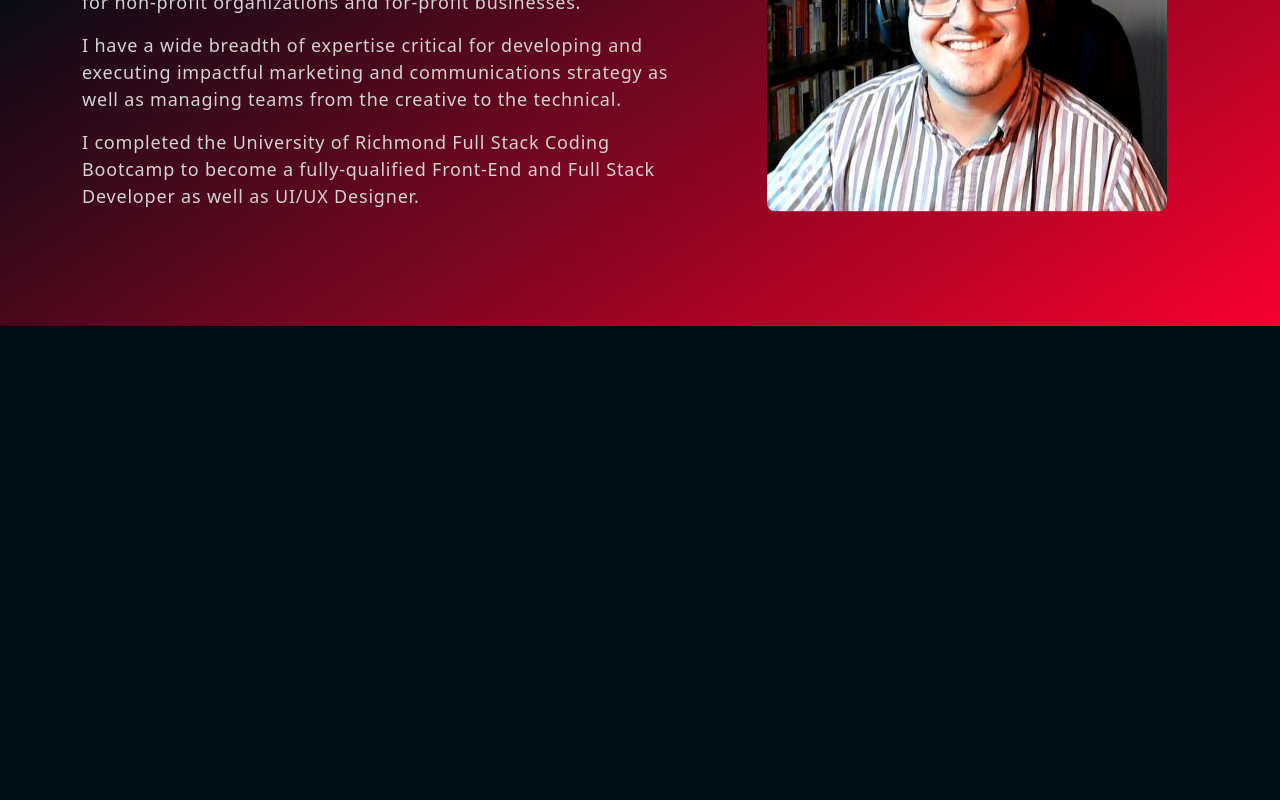
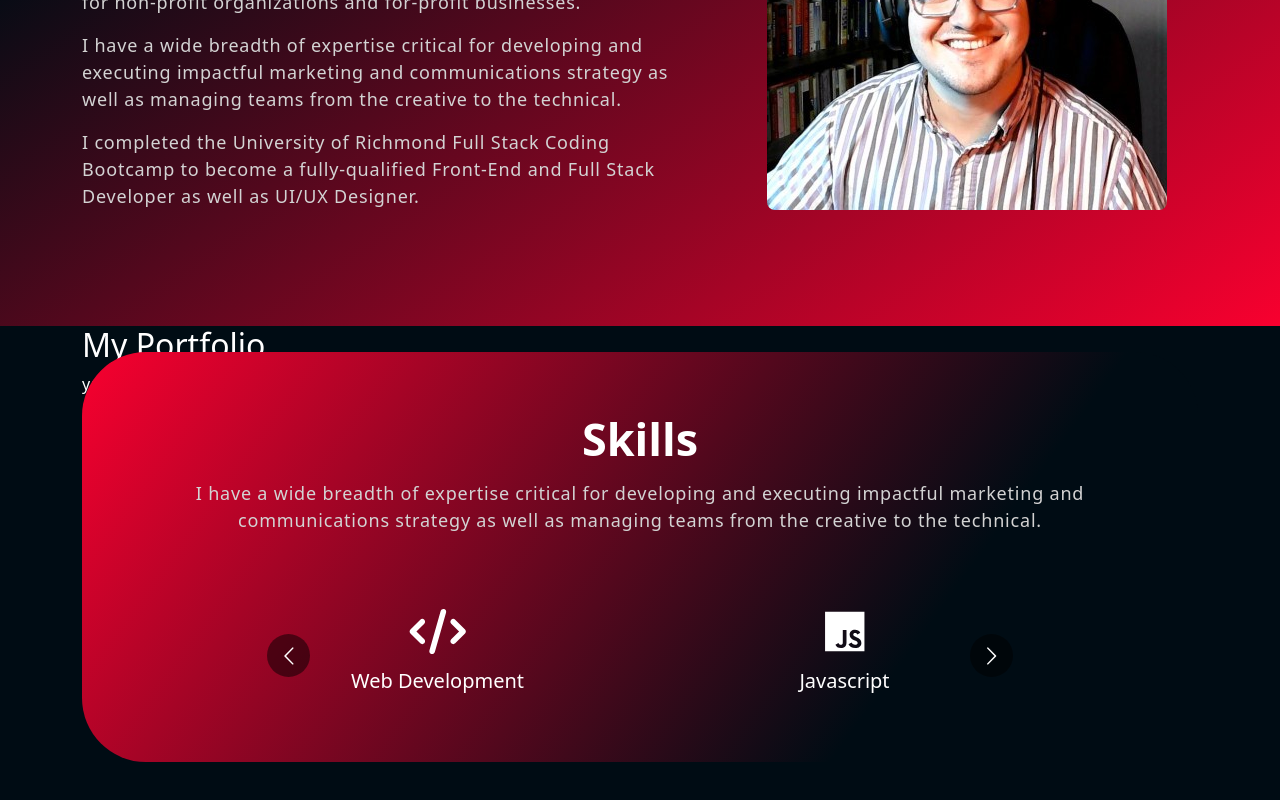
Before and after one commit to kurtmj93/react-portfolio, a React (Create React App) app: page / in a window 1280 px wide. Shown: the part 474-1274 px from the top of the page. Before the commit the page ends 800 px from the top, so only its background shows below. Built offline with nearby package versions, Linux system fonts and the light colour scheme.

Commit message:
add Portfolio and Resume/skills sections

```diff
--- a/package.json
+++ b/package.json
@@ -17,6 +17,7 @@
     "react-bootstrap": "^2.7.3",
     "react-dom": "^18.2.0",
     "react-loaders": "^3.0.1",
+    "react-multi-carousel": "^2.8.3",
     "react-router-dom": "^6.10.0",
     "react-scripts": "5.0.1",
     "web-vitals": "^2.1.4"
--- a/src/App.css
+++ b/src/App.css
@@ -197,3 +197,43 @@ nav.navbar .navbar-toggler[aria-expanded="true"] .navbar-toggler-icon {
         transform: translateY(-20px);
     }
 }
+
+/**** PORTFOLIO STYLING ****/
+
+
+
+/**** RESUME STYLING ****/
+
+.resume {
+  padding: 0 0 50px 0;
+  position: relative;
+  background-color: #000C14;
+}
+.skill-box {
+  background-image: linear-gradient(126deg, #f8002f 0%, #000c14 74%);
+  border-radius: 64px;
+  text-align: center;
+  padding: 60px 50px;
+  margin-top: -60px;
+}
+.resume h2 {
+	font-size: 45px;
+	font-weight: 700;
+}
+.resume p {
+    color: #D3D3D3;
+    font-size: 18px;
+    letter-spacing: 0.8px;
+    line-height: 1.5em;
+    margin: 14px 0 75px 0;
+}
+.skill-slider {
+  width: 80%;
+  margin: 0 auto;
+  position: relative;
+}
+.skill-slider .item svg {
+  width: 50%;
+  font-size: 45px;
+  margin: 0 auto 15px auto;
+}
--- a/src/App.js
+++ b/src/App.js
@@ -5,6 +5,8 @@ import 'bootstrap/dist/css/bootstrap.min.css';
 // components
 import { NavBar } from './components/NavBar';
 import { Banner } from './components/Banner';
+import { Portfolio } from './components/Portfolio';
+import { Resume } from './components/Resume';
 
 
 function App() {
@@ -12,6 +14,8 @@ function App() {
     <div className="App">
       <NavBar />
       <Banner />
+      <Portfolio />
+      <Resume />
     </div>
   );
 }
--- a/src/components/NavBar.js
+++ b/src/components/NavBar.js
@@ -5,10 +5,10 @@ import Navbar from 'react-bootstrap/Navbar';
 // import react functions
 import { useState, useEffect } from "react";
 
-// import FontAwesome Social Icons
+// import FontAwesome Icons
 import { FontAwesomeIcon } from '@fortawesome/react-fontawesome'
 import { faLinkedin, faGithub } from '@fortawesome/free-brands-svg-icons'
-import { faHouse, faEnvelope } from '@fortawesome/free-solid-svg-icons'
+import { faEnvelope } from '@fortawesome/free-solid-svg-icons'
 
 const linkedIn = <FontAwesomeIcon icon={faLinkedin} inverse />
 const gitHub = <FontAwesomeIcon icon={faGithub} inverse />
@@ -46,8 +46,8 @@ export const NavBar = () => {
                     <Nav className="me-auto">
                         <Nav.Link href="#about" className={activeLink === 'about' ? 'active navbar-link' : 'navbar-link'} onClick={() => onUpdateActiveLink('about')}>About Me</Nav.Link>
                         <Nav.Link href="#portfolio" className={activeLink === 'portfolio' ? 'active navbar-link' : 'navbar-link'} onClick={() => onUpdateActiveLink('portfolio')}>Portfolio</Nav.Link>
+                        <Nav.Link href="#resume" className={activeLink === 'resume' ? 'active navbar-link' : 'navbar-link'} onClick={() => onUpdateActiveLink('resume')}>Resume</Nav.Link>
                         <Nav.Link href="#contact" className={activeLink === 'contact' ? 'active navbar-link' : 'navbar-link'} onClick={() => onUpdateActiveLink('contact')}>Contact</Nav.Link>
-                        <Nav.Link href="#resume" className={activeLink === 'resume' ? 'active navbar-link' : 'navbar-link'} onClick={() => onUpdateActiveLink('resume')}>Resume</Nav.Link>
                     </Nav>
                 </Navbar.Collapse>
                     <span className="navbar-text">
--- /dev/null
+++ b/src/components/Portfolio.js
@@ -0,0 +1,52 @@
+// import Bootstrap components
+import Container from 'react-bootstrap/Container';
+import Row from 'react-bootstrap/Row';
+import Col from 'react-bootstrap/Col';
+
+export const Portfolio = () => {
+    const projects = [
+        {
+            title: "",
+            desc: "",
+            imgUrl: ""
+        },
+        {
+            title: "",
+            desc: "",
+            imgUrl: ""
+        },
+        {
+            title: "",
+            desc: "",
+            imgUrl: ""
+        },
+        {
+            title: "",
+            desc: "",
+            imgUrl: ""
+        },
+        {
+            title: "",
+            desc: "",
+            imgUrl: ""
+        },
+        {
+            title: "",
+            desc: "",
+            imgUrl: ""
+        },
+    ];
+
+    return (
+        <section className="portfolio" id="portfolio">
+            <Container>
+                <Row>
+                    <Col>
+                    <h2>My Portfolio</h2>
+                    <p>yada yada yada words words words</p>
+                    </Col>
+                </Row>
+            </Container>
+        </section>
+    )
+};
--- /dev/null
+++ b/src/components/Resume.js
@@ -0,0 +1,107 @@
+// import Bootstrap components
+import Container from 'react-bootstrap/Container';
+import Row from 'react-bootstrap/Row';
+import Col from 'react-bootstrap/Col';
+
+// import react carousel
+import Carousel from "react-multi-carousel";
+import "react-multi-carousel/lib/styles.css";
+
+// import FontAwesome Icons
+import { FontAwesomeIcon } from '@fortawesome/react-fontawesome';
+import { faCode, faBroadcastTower, faPaintBrush, faUsers, faUsersCog, faLaptopCode } from '@fortawesome/free-solid-svg-icons'
+import { faFacebook, faGoogle, faReact, faAmazon, faJs, faGitAlt, faHtml5 } from '@fortawesome/free-brands-svg-icons'
+
+
+export const Resume = () => {
+    const responsive = {
+        desktop: {
+            breakpoint: { max: 4000, min: 1024 },
+            items: 3
+        },
+        tablet: {
+            breakpoint: { max: 1024, min: 464 },
+            items: 2
+        },
+        mobile: {
+            breakpoint: { max: 464, min: 0 },
+            items: 1
+        }
+    };
+
+    return (
+        <section className="resume" id="resume">
+            <Container>
+                <Row>
+                    <Col>
+                    <div className="skill-box">
+                        <h2>
+                            Skills
+                        </h2>
+                        <p>I have a wide breadth of expertise critical for developing and executing impactful marketing and communications strategy as well as managing teams from the creative to the technical.</p>
+                        <Carousel responsive={responsive} infinite={true} className="skill-slider">
+                            <div className="item">
+                                <FontAwesomeIcon icon={faCode} inverse />
+                                <h5>Web Development</h5>
+                            </div>
+                            <div className="item">
+                                <FontAwesomeIcon icon={faJs} inverse />
+                                <h5>Javascript</h5>
+                            </div>
+                            <div className="item">
+                                <FontAwesomeIcon icon={faHtml5} inverse />
+                                <h5>HTML & CSS</h5>
+                            </div>
+                            <div className='item'>
+                                <FontAwesomeIcon icon={faReact} inverse />
+                                <h5>React</h5>
+                            </div>
+                            <div className='item'>
+                                <FontAwesomeIcon icon={faGitAlt} inverse />
+                                <h5>Git DevOps</h5>
+                            </div>
+                            <div className='item'>
+                                <FontAwesomeIcon icon={faAmazon} inverse />
+                                <h5>Amazon Web Services (AWS)</h5>
+                            </div>
+                            <div className="item">
+                                <FontAwesomeIcon icon={faLaptopCode} inverse />
+                                <h5>Digital Marketing</h5>
+                            </div>
+                            <div className="item">
+                                <FontAwesomeIcon icon={faFacebook} inverse />
+                                <h5>Facebook Ads</h5>
+                            </div>
+                            <div className="item">
+                                <FontAwesomeIcon icon={faGoogle} inverse />
+                                <h5>Google Ads</h5>
+                            </div>
+                            <div className="item">
+                                <FontAwesomeIcon icon={faUsersCog} inverse />
+                                <h5>User Experience</h5>
+                            </div>
+                            <div className="item">
+                                <FontAwesomeIcon icon={faBroadcastTower} inverse />
+                                <h5>Lead Generation</h5>
+                            </div>
+                            <div className="item">
+                                <FontAwesomeIcon icon={faUsers} inverse />
+                                <h5>Customer Relationship Management</h5>
+                            </div>
+                            <div className="item">
+                                <FontAwesomeIcon icon={faPaintBrush} inverse />
+                                <h5>Adobe Creative Suite</h5>
+                            </div>
+                        </Carousel>
+                    </div>
+                    </Col>
+                </Row>
+                <Row>
+                    <Col>
+
+                    </Col>
+                </Row>
+            </Container>
+        </section>
+    )
+}
```
Also changed, not shown: 1 other file (tests, documents, lock files or other folders).
